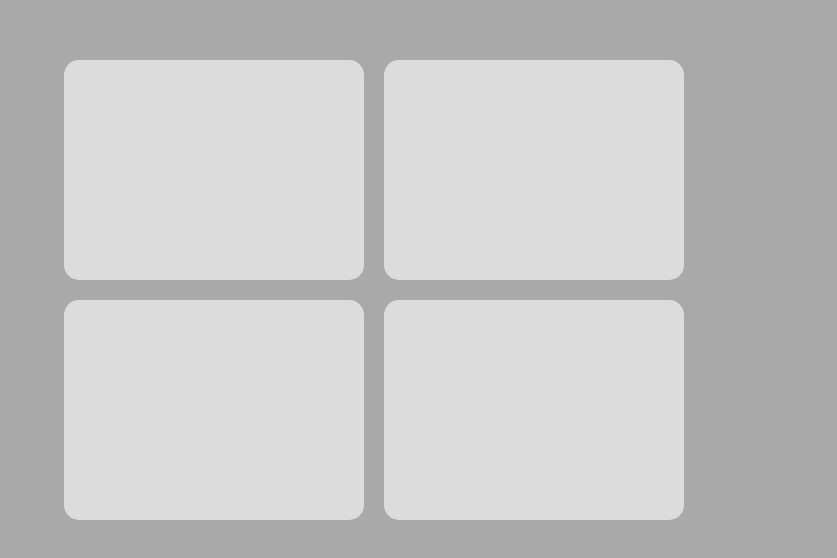
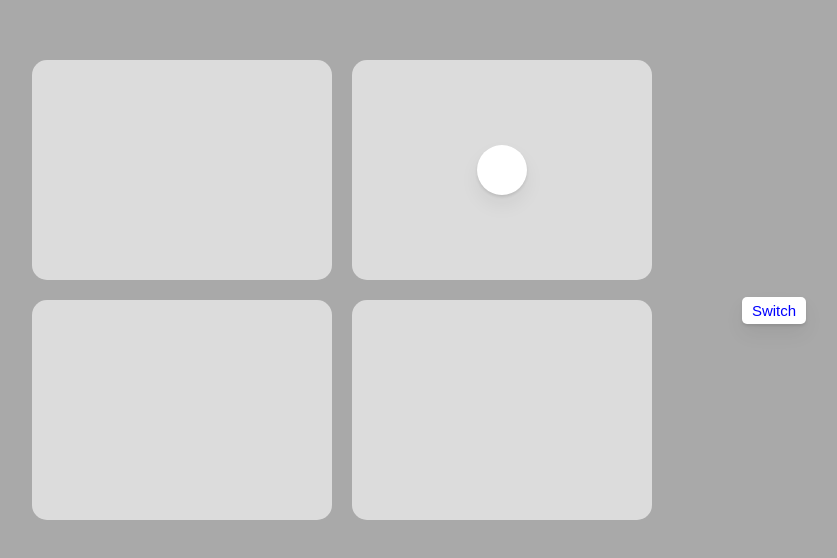
Before and after one commit to seungdang123/framer-motion, a React (Create React App) app: page / in a window 1280 px wide. Shown: the part 110-668 px from the top of the page, without its empty margins (266-1103 px from the left). Built offline with nearby package versions, Linux system fonts and the light colour scheme.

Commit message:
framer-motion | finished

```diff
--- a/src/App.tsx
+++ b/src/App.tsx
@@ -1,5 +1,6 @@
 import styled from "styled-components";
-import { motion } from "framer-motion";
+import { motion, AnimatePresence } from "framer-motion";
+import { useState } from "react";
 
 const Container = styled.div`
   background-color: darkgray;
@@ -27,21 +28,112 @@ const Square1 = styled(motion.div)`
   margin: 10px;
 `;
 
+const Square2 = styled(motion.div)`
+  display: flex;
+  align-items: center;
+  justify-content: center;
+  width: 300px;
+  height: 220px;
+  border-radius: 15px;
+  background-color: rgba(255, 255, 255, 0.6);
+  margin: 10px;
+`;
+
+const Overlay = styled(motion.div)`
+  width: 100%;
+  height: 100%;
+  position: absolute;
+  display: flex;
+  justify-content: center;
+  align-items: center;
+`;
+
+const Button = styled(motion.button)`
+  border: none;
+  background: none;
+  background-color: white;
+  margin-top: 40px;
+  border-radius: 5px;
+  padding: 5px 10px;
+  cursor: pointer;
+  color: blue;
+  font-size: 15px;
+  box-shadow: 0 2px 3px rgba(0, 0, 0, 0.1), 0 10px 20px rgba(0, 0, 0, 0.06);
+`;
+
+const buttonVars = {
+  start: {},
+  end: {},
+  click: {
+    color: "red",
+    scale: 1.3,
+    transition: {
+      duration: 0.3,
+    },
+  },
+};
+const Circle = styled(motion.div)`
+  width: 50px;
+  height: 50px;
+  border-radius: 25px;
+  background-color: white;
+  box-shadow: 0 2px 3px rgba(0, 0, 0, 0.1), 0 10px 20px rgba(0, 0, 0, 0.06);
+`;
+
 function App() {
+  const [id, setId] = useState<null | string>(null);
+  const [move, setMove] = useState("2");
+
   return (
     <Container>
       <SquareBox>
         <Square1
           style={{ originX: 1, originY: 1 }}
           whileHover={{ scale: 1.2 }}
+          onClick={() => setId("1")}
+          layoutId={"1"}
+          key={"1"}
         />
-        <Square1 />
-        <Square1 />
+        <AnimatePresence>
+          <Square2 layoutId={"2"} key={"2"}>
+            <AnimatePresence>
+              {move === "2" ? <Circle layoutId="circle" /> : null}
+            </AnimatePresence>
+          </Square2>
+          <Square2 layoutId={"3"} key={"3"}>
+            <AnimatePresence>
+              {move === "3" ? <Circle layoutId="circle" /> : null}
+            </AnimatePresence>
+          </Square2>
+        </AnimatePresence>
         <Square1
           style={{ originX: 0, originY: 0 }}
           whileHover={{ scale: 1.2 }}
+          onClick={() => setId("4")}
+          layoutId={"4"}
+          key={"4"}
         />
       </SquareBox>
+      <Button
+        variants={buttonVars}
+        onTapStart={() => setMove((prev) => (prev === "2" ? "3" : "2"))}
+        onTap={() => setMove((prev) => (prev === "2" ? "3" : "2"))}
+        whileTap="click"
+      >
+        Switch
+      </Button>
+      <AnimatePresence>
+        {id ? (
+          <Overlay
+            initial={{ background: "rgba(0, 0, 0, 0)" }}
+            animate={{ background: "rgba(0, 0, 0, 0.5)" }}
+            exit={{ background: "rgba(0, 0, 0, 0)" }}
+            onClick={() => setId(null)}
+          >
+            <Square1 style={{ backgroundColor: "white" }} layoutId={id} />
+          </Overlay>
+        ) : null}
+      </AnimatePresence>
     </Container>
   );
 }
```
